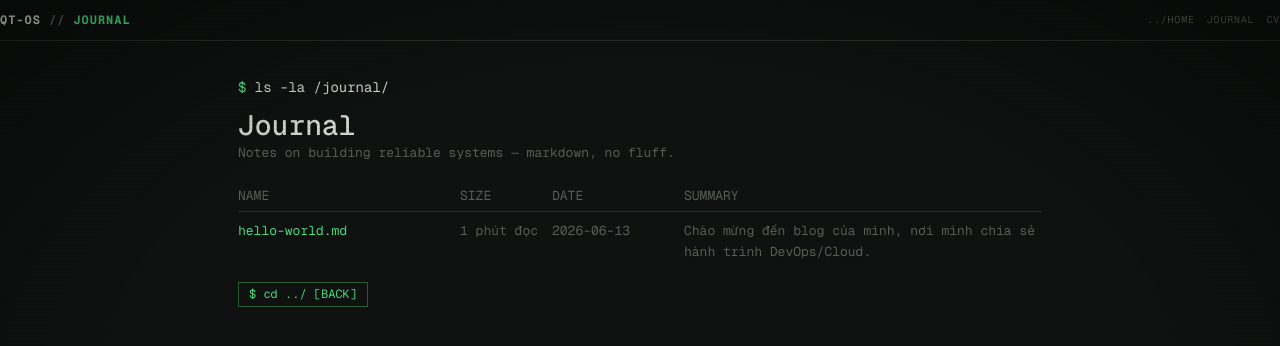
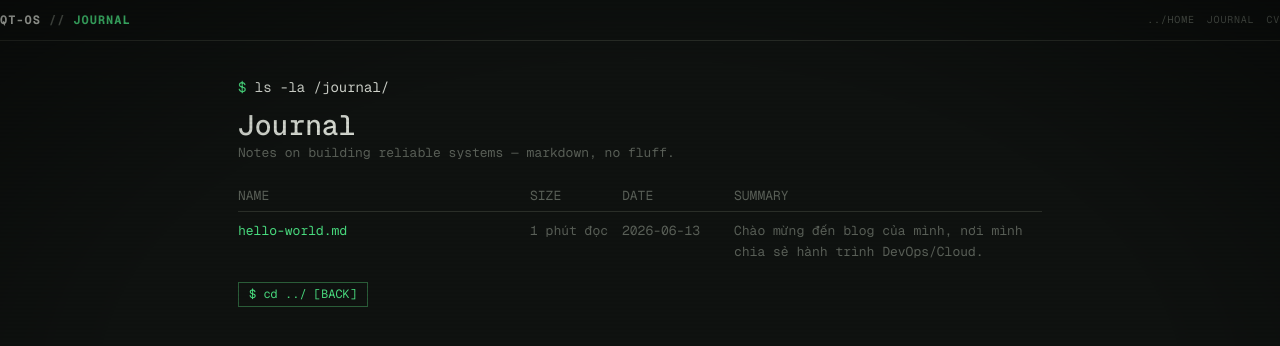
Before and after one commit to Lequangtien165/personal-blog-cv, a Next.js app in the folder personal-blog-cv/: page /blog in a window 1280 px wide. Shown: the top 346 px of the page. Built offline with nearby package versions, Linux system fonts and the light colour scheme.

Commit message:
Fix project table column overflow

```diff
--- a/personal-blog-cv/src/app/globals.css
+++ b/personal-blog-cv/src/app/globals.css
@@ -257,11 +257,15 @@ body::after {
 
 .file-row {
   display: grid;
-  grid-template-columns: 210px 80px 120px 1fr;
+  grid-template-columns: 280px 80px 100px minmax(0, 1fr);
   gap: 0 12px;
   padding: 3px 0;
   font-size: 13px;
   align-items: start;
+}
+
+.file-row > * {
+  min-width: 0;
 }
 
 .file-row.hdr {
@@ -280,6 +284,9 @@ body::after {
   font-size: inherit;
   text-align: left;
   padding: 0;
+  overflow: hidden;
+  text-overflow: ellipsis;
+  white-space: nowrap;
 }
 
 .file-name:hover {
```
